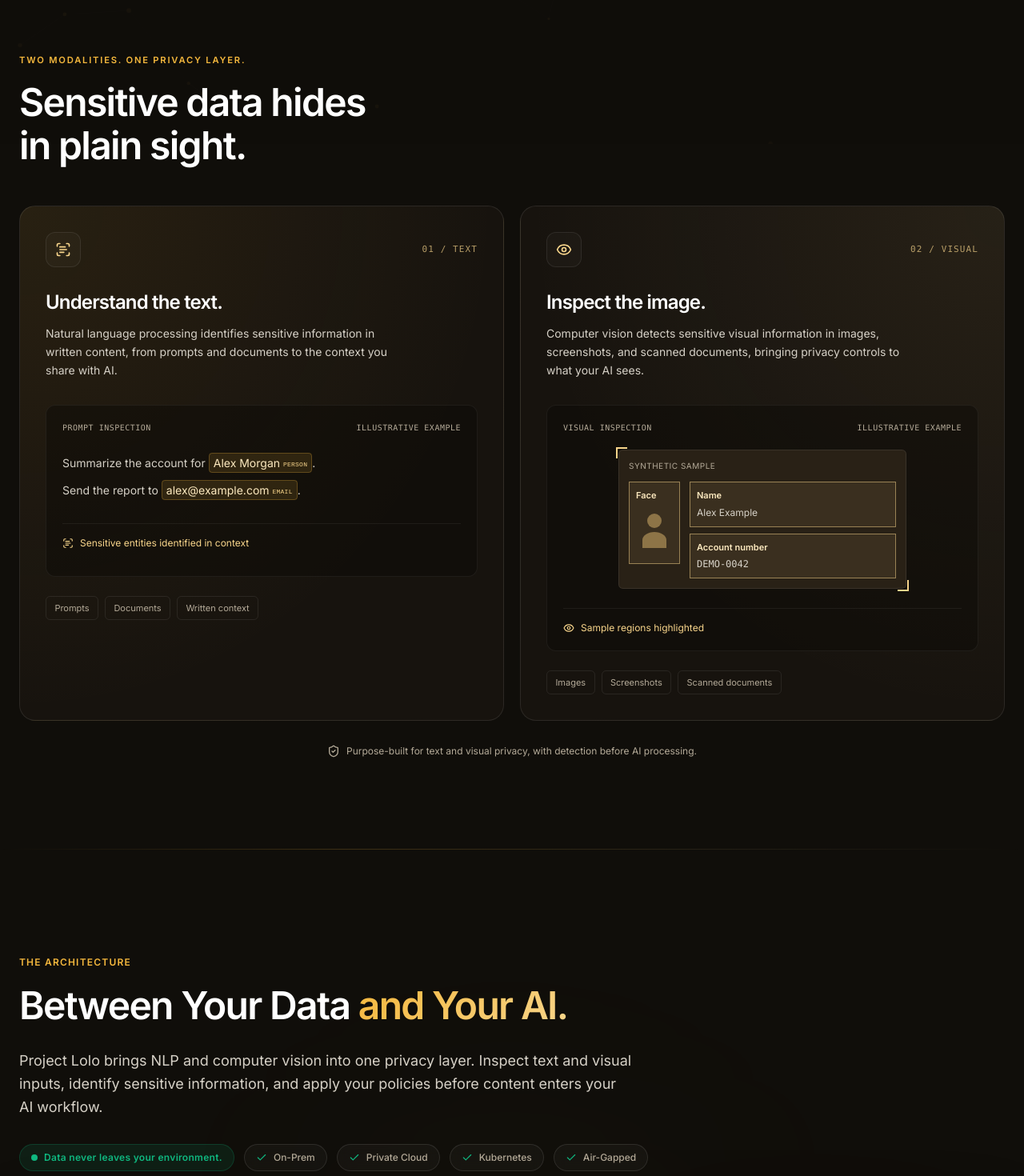
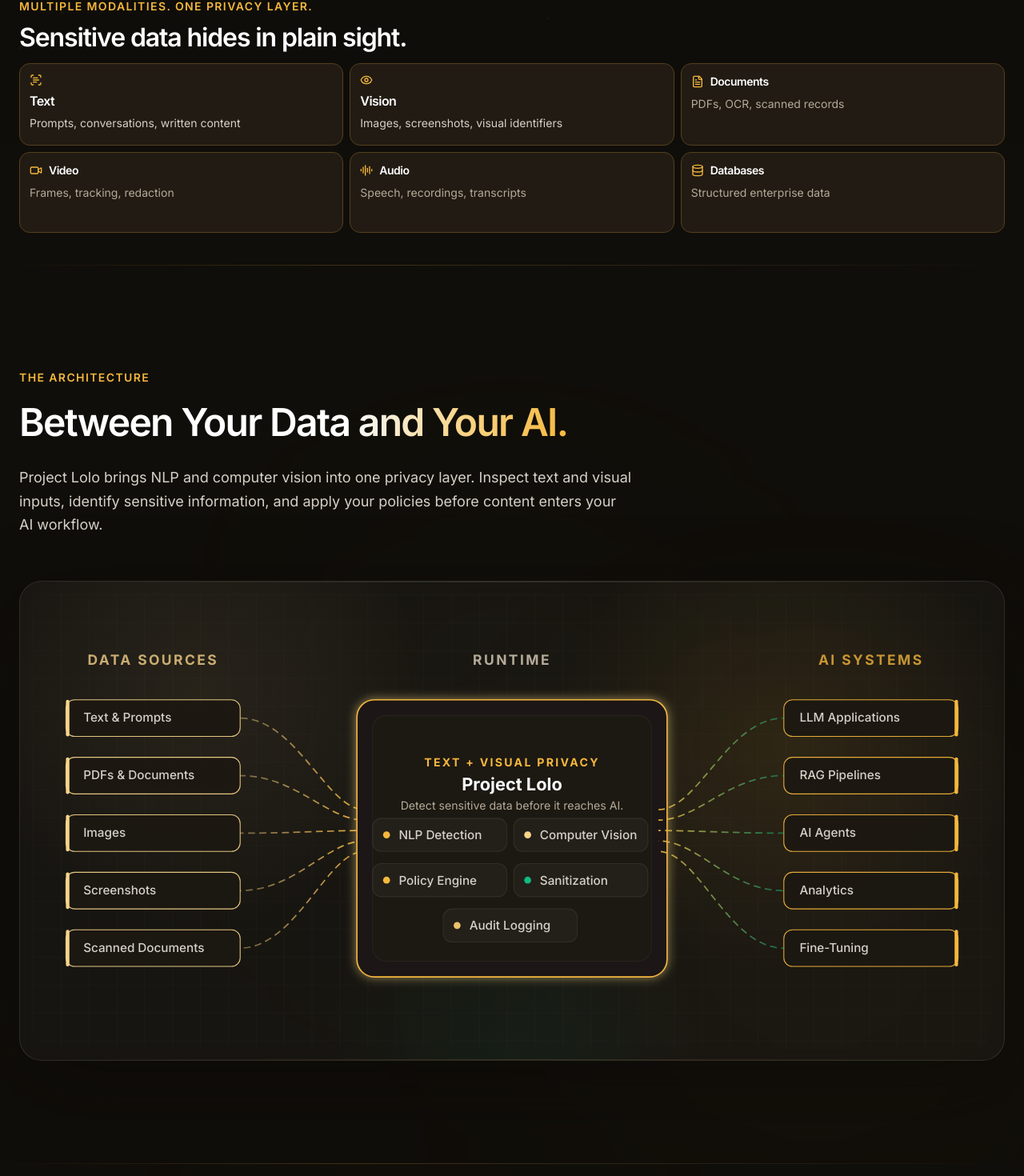
Before and after one commit to total-tensor-lab/total-tensor-lab.github.io, a React (Vite) app: page / in a window 1280 px wide. Shown: the part 620-2090 px from the top of the page at 80% size. Built offline with nearby package versions, Linux system fonts and the light colour scheme.

Commit message:
refactor: revise product sections and labels

```diff
--- a/src/components/About.tsx
+++ b/src/components/About.tsx
@@ -1,5 +1,4 @@
 import { motion } from "motion/react";
-import { Check } from "lucide-react";
 
 const DATA_SOURCES = [
   { label: "Text & Prompts", y: 121 },
@@ -23,13 +22,6 @@
   { label: "AI Agents", y: 253 },
   { label: "Analytics", y: 319 },
   { label: "Fine-Tuning", y: 385 },
-];
-
-const DEPLOYMENT_BADGES = [
-  "On-Prem",
-  "Private Cloud",
-  "Kubernetes",
-  "Air-Gapped",
 ];
 
 function ArchitectureDiagram() {
@@ -178,12 +170,12 @@
           transition={{ duration: 0.6 }}
           className="mb-14 max-w-4xl"
         >
-          <span className="inline-block text-brand-primary text-xs font-semibold tracking-widest uppercase mb-4">
+          <span className="lolo-section-label mb-4">
             The Architecture
           </span>
           <h2 className="text-4xl md:text-5xl font-bold text-white mb-6 leading-tight">
             Between Your Data{" "}
-            <span className="gradient-text">and Your AI.</span>
+            <span className="architecture-highlight">and Your AI.</span>
           </h2>
           <p className="text-brand-body text-base md:text-lg leading-relaxed max-w-3xl mb-8">
             Project Lolo brings NLP and computer vision into one privacy layer.
@@ -191,21 +183,6 @@
             apply your policies before content enters your AI workflow.
           </p>
 
-          <div className="flex flex-wrap items-center gap-3">
-            <span className="inline-flex items-center gap-2 rounded-full border border-brand-success/20 bg-brand-success/10 px-3.5 py-2 text-brand-success text-xs font-semibold tracking-wide">
-              <span className="w-2 h-2 rounded-full bg-brand-success inline-block" />
-              Data never leaves your environment.
-            </span>
-            {DEPLOYMENT_BADGES.map((badge) => (
-              <span
-                key={badge}
-                className="inline-flex items-center gap-2 rounded-full border border-white/10 bg-white/[0.03] px-3.5 py-2 text-brand-label text-xs font-medium backdrop-blur-sm"
-              >
-                <Check className="w-3.5 h-3.5 text-brand-success flex-shrink-0" />
-                {badge}
-              </span>
-            ))}
-          </div>
         </motion.div>
 
         <ArchitectureDiagram />
--- a/src/components/CTA.tsx
+++ b/src/components/CTA.tsx
@@ -57,7 +57,7 @@
           transition={{ duration: 0.5 }}
           className="mb-8 max-w-4xl"
         >
-          <span className="inline-block text-brand-primary text-xs font-semibold tracking-widest uppercase mb-4">
+          <span className="lolo-section-label mb-4">
             Integrations
           </span>
           <h2 className="text-4xl md:text-5xl font-bold text-white mb-5 leading-tight">
--- a/src/components/Detection.tsx
+++ b/src/components/Detection.tsx
@@ -1,89 +1,46 @@
-import { Eye, ScanText, ShieldCheck } from "lucide-react";
+import { AudioLines, Database, Eye, FileText, ScanText, Video } from "lucide-react";
+
+const plannedCapabilities = [
+  { title: "Documents", description: "PDFs, OCR, scanned records", Icon: FileText },
+  { title: "Video", description: "Frames, tracking, redaction", Icon: Video },
+  { title: "Audio", description: "Speech, recordings, transcripts", Icon: AudioLines },
+  { title: "Databases", description: "Structured enterprise data", Icon: Database },
+];
 
 export default function Detection() {
   return (
-    <section id="detection" aria-labelledby="detection-heading" className="relative py-24 sm:py-28">
-      <div className="mx-auto max-w-7xl px-6">
-        <div className="mb-12 flex flex-col justify-between gap-6 lg:flex-row lg:items-end">
-          <div className="max-w-2xl">
-            <p className="lolo-eyebrow">Two modalities. One privacy layer.</p>
-            <h2 id="detection-heading" className="mt-4 text-4xl font-semibold leading-[1.12] text-white sm:text-5xl">
-              Sensitive data hides<br />in plain sight.
-            </h2>
-          </div>
+    <section id="detection" aria-labelledby="detection-heading" className="relative py-8 sm:py-10">
+      <div className="mx-auto max-w-7xl px-2 sm:px-6">
+        <div className="mb-3">
+          <p className="lolo-section-label">
+            Multiple modalities. One privacy layer.
+          </p>
+          <h2 id="detection-heading" className="mt-2 text-[32px] font-semibold leading-tight text-white">
+            Sensitive data hides in plain sight.
+          </h2>
         </div>
-        <div className="grid gap-5 md:grid-cols-2">
-          <article className="detection-card detection-card-text">
-            <div className="flex items-center justify-between">
-              <span className="detection-icon text-brand-secondary"><ScanText className="h-5 w-5" /></span>
-              <span className="font-mono text-[11px] tracking-widest text-brand-secondary/70">01 / TEXT</span>
-            </div>
-            <h3 className="mt-7 text-2xl font-semibold text-white">Understand the text.</h3>
-            <p className="mt-3 max-w-md text-sm leading-relaxed text-brand-body">
-              Natural language processing identifies sensitive information in written content,
-              from prompts and documents to the context you share with AI.
-            </p>
-            <div className="detection-example mt-8">
-              <div className="mb-5 flex justify-between font-mono text-[10px] uppercase tracking-wider text-brand-label">
-                <span>Prompt inspection</span><span>Illustrative example</span>
+
+        <div className="grid gap-2 sm:grid-cols-2 lg:grid-cols-3" aria-label="Privacy modalities">
+          <article className="min-h-[103px] rounded-[13px] border border-[#55401d] bg-[#211b13] p-3">
+            <ScanText aria-hidden="true" className="h-4 w-4 text-brand-primary" />
+            <h3 className="mt-2 text-base font-semibold leading-5 text-white">Text</h3>
+            <p className="mt-2 text-sm leading-5 text-brand-body">Prompts, conversations, written content</p>
+          </article>
+          <article className="min-h-[103px] rounded-[13px] border border-[#55401d] bg-[#211b13] p-3">
+            <Eye aria-hidden="true" className="h-4 w-4 text-brand-primary" />
+            <h3 className="mt-2 text-base font-semibold leading-5 text-white">Vision</h3>
+            <p className="mt-2 text-sm leading-5 text-brand-body">Images, screenshots, visual identifiers</p>
+          </article>
+          {plannedCapabilities.map(({ title, description, Icon }) => (
+            <article key={title} className="min-h-[101px] rounded-[13px] border border-[#55401d] bg-[#211b13] p-3">
+              <div className="flex items-center gap-2">
+                <Icon aria-hidden="true" className="h-4 w-4 text-brand-primary" />
+                <h4 className="text-sm font-medium leading-5 text-white">{title}</h4>
               </div>
-              <p className="text-sm leading-[2.4] text-brand-body">
-                Summarize the account for <mark className="sensitive-text">Alex Morgan <span>PERSON</span></mark>.<br />
-                Send the report to <mark className="sensitive-text">alex@example.com <span>EMAIL</span></mark>.
-              </p>
-              <div className="mt-6 flex items-center gap-2 border-t border-white/[0.06] pt-4 text-xs text-brand-secondary">
-                <ScanText className="h-3.5 w-3.5" /> Sensitive entities identified in context
-              </div>
-            </div>
-            <div className="mt-6 flex flex-wrap gap-2" aria-label="Text content types">
-              {["Prompts", "Documents", "Written context"].map(label => <span key={label} className="content-tag">{label}</span>)}
-            </div>
-          </article>
-          <article className="detection-card detection-card-visual">
-            <div className="flex items-center justify-between">
-              <span className="detection-icon text-brand-secondary"><Eye className="h-5 w-5" /></span>
-              <span className="font-mono text-[11px] tracking-widest text-brand-secondary/70">02 / VISUAL</span>
-            </div>
-            <h3 className="mt-7 text-2xl font-semibold text-white">Inspect the image.</h3>
-            <p className="mt-3 max-w-md text-sm leading-relaxed text-brand-body">
-              Computer vision detects sensitive visual information in images,
-              screenshots, and scanned documents, bringing privacy controls to what your AI sees.
-            </p>
-            <div className="detection-example mt-8">
-              <div className="mb-5 flex flex-wrap justify-between gap-x-4 gap-y-1 font-mono text-[10px] uppercase tracking-wider text-brand-label">
-                <span>Visual inspection</span><span>Illustrative example</span>
-              </div>
-              <div className="visual-document" role="img" aria-label="Static illustrative document with entirely synthetic data. Outlined regions label a drawn face as Face, Alex Example as Name, and DEMO-0042 as Account number. This is an illustration, not a live scan.">
-                <p className="col-span-2 text-[10px] uppercase tracking-wider text-brand-label">Synthetic sample</p>
-                <div className="visual-region">
-                  <span className="visual-region-label">Face</span>
-                  <div className="document-avatar"><span /><div /></div>
-                </div>
-                <div className="min-w-0 space-y-2">
-                  <div className="visual-region">
-                    <span className="visual-region-label">Name</span>
-                    <span className="visual-region-value">Alex Example</span>
-                  </div>
-                  <div className="visual-region">
-                    <span className="visual-region-label">Account number</span>
-                    <span className="visual-region-value font-mono">DEMO-0042</span>
-                  </div>
-                </div>
-                <div className="scan-corner scan-corner-tl" /><div className="scan-corner scan-corner-br" />
-              </div>
-              <div className="mt-6 flex items-center gap-2 border-t border-white/[0.06] pt-4 text-xs text-brand-secondary">
-                <Eye className="h-3.5 w-3.5 shrink-0" /> Sample regions highlighted
-              </div>
-            </div>
-            <div className="mt-6 flex flex-wrap gap-2" aria-label="Visual content types">
-              {["Images", "Screenshots", "Scanned documents"].map(label => <span key={label} className="content-tag">{label}</span>)}
-            </div>
-          </article>
+              <p className="mt-2 text-sm leading-5 text-brand-label">{description}</p>
+            </article>
+          ))}
         </div>
-        <p className="mt-7 flex items-center justify-center gap-2 text-center text-xs leading-relaxed text-brand-label">
-          <ShieldCheck className="h-4 w-4 shrink-0 text-brand-label" />
-          Purpose-built for text and visual privacy, with detection before AI processing.
-        </p>
       </div>
     </section>
   );
--- a/src/components/Process.tsx
+++ b/src/components/Process.tsx
@@ -100,7 +100,7 @@
           transition={{ duration: 0.5 }}
           className="mb-16 max-w-4xl"
         >
-          <span className="inline-block text-brand-primary text-xs font-semibold tracking-widest uppercase mb-4">
+          <span className="lolo-section-label mb-4">
             Capabilities
           </span>
           <h2 className="text-4xl md:text-5xl font-bold text-white leading-tight">
--- a/src/components/WhyUs.tsx
+++ b/src/components/WhyUs.tsx
@@ -61,7 +61,7 @@
           transition={{ duration: 0.5 }}
           className="mb-12 max-w-4xl"
         >
-          <span className="inline-block text-brand-primary text-xs font-semibold tracking-widest uppercase mb-4">
+          <span className="lolo-section-label mb-4">
             Deployment Options
           </span>
           <h2 className="text-4xl md:text-5xl font-bold text-white mb-5 leading-tight">
--- a/src/index.css
+++ b/src/index.css
@@ -145,6 +145,7 @@
 .lolo-button-secondary:hover { background: rgba(255,255,255,0.06); border-color: rgba(255,255,255,0.25); }
 .lolo-button-primary:focus-visible, .lolo-button-secondary:focus-visible { outline: 2px solid #f8d58b; outline-offset: 5px; }
 .lolo-eyebrow { color: var(--color-brand-primary); font-size: 0.7rem; line-height: 1.6; font-weight: 600; letter-spacing: 0.16em; text-transform: uppercase; }
+.lolo-section-label { display: inline-block; color: var(--color-brand-primary); font-size: 0.875rem; line-height: 1.5; font-weight: 600; letter-spacing: 0.1em; text-transform: uppercase; }
 
 .detection-card { position: relative; overflow: hidden; border: 1px solid rgba(255,255,255,0.09); border-radius: 1.25rem; padding: 2rem; }
 .detection-card-text { background: radial-gradient(ellipse at 0 0, rgba(245,184,61,0.08), transparent 70%), #17130e; }
@@ -173,6 +174,13 @@
 /* Gradient text utility */
 .gradient-text {
   background: linear-gradient(135deg, var(--color-brand-primary) 0%, var(--color-brand-secondary) 100%);
+  -webkit-background-clip: text;
+  -webkit-text-fill-color: transparent;
+  background-clip: text;
+}
+
+.architecture-highlight {
+  background: linear-gradient(100deg, #f8fafc 0%, var(--color-brand-secondary) 48%, var(--color-brand-primary) 100%);
   -webkit-background-clip: text;
   -webkit-text-fill-color: transparent;
   background-clip: text;
```
